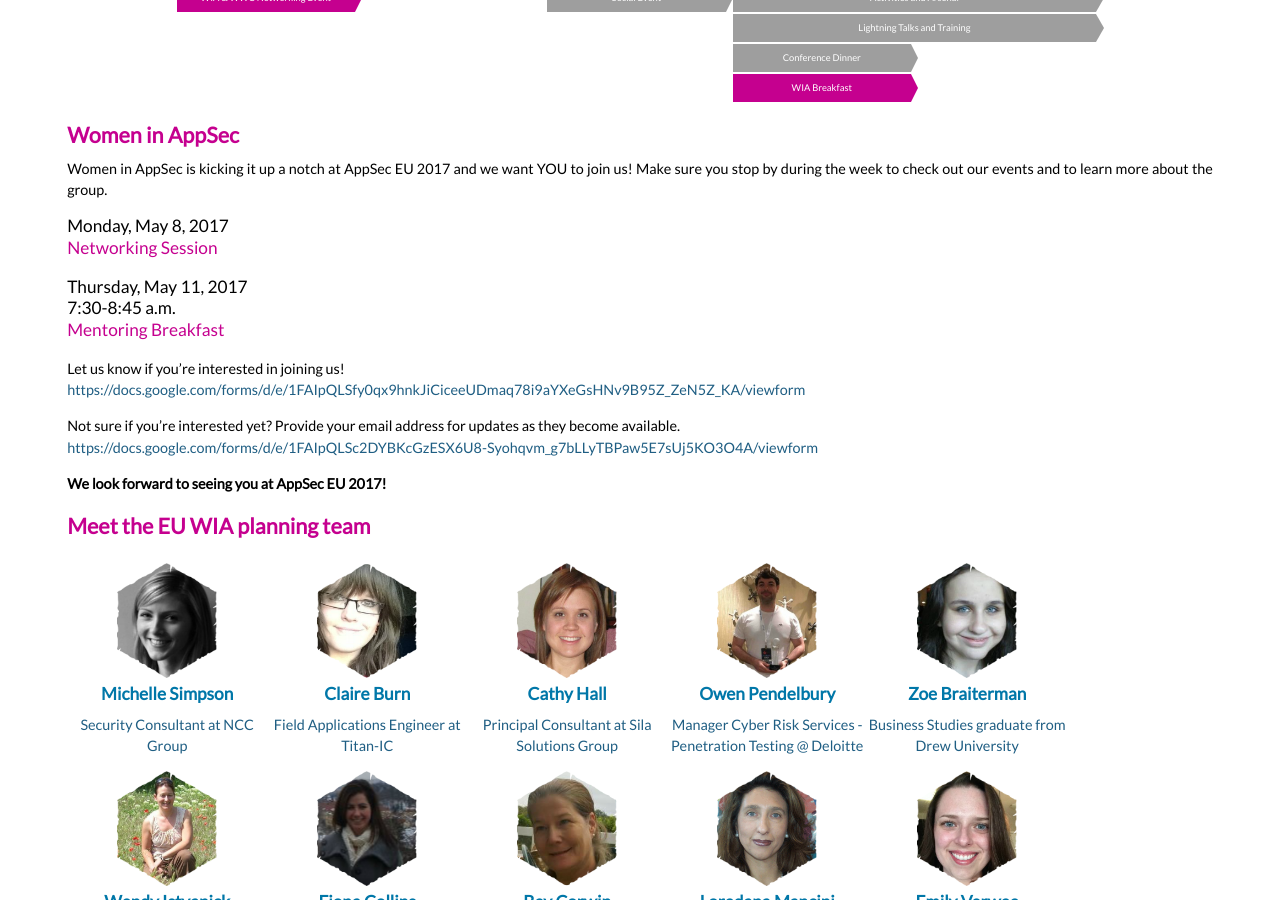
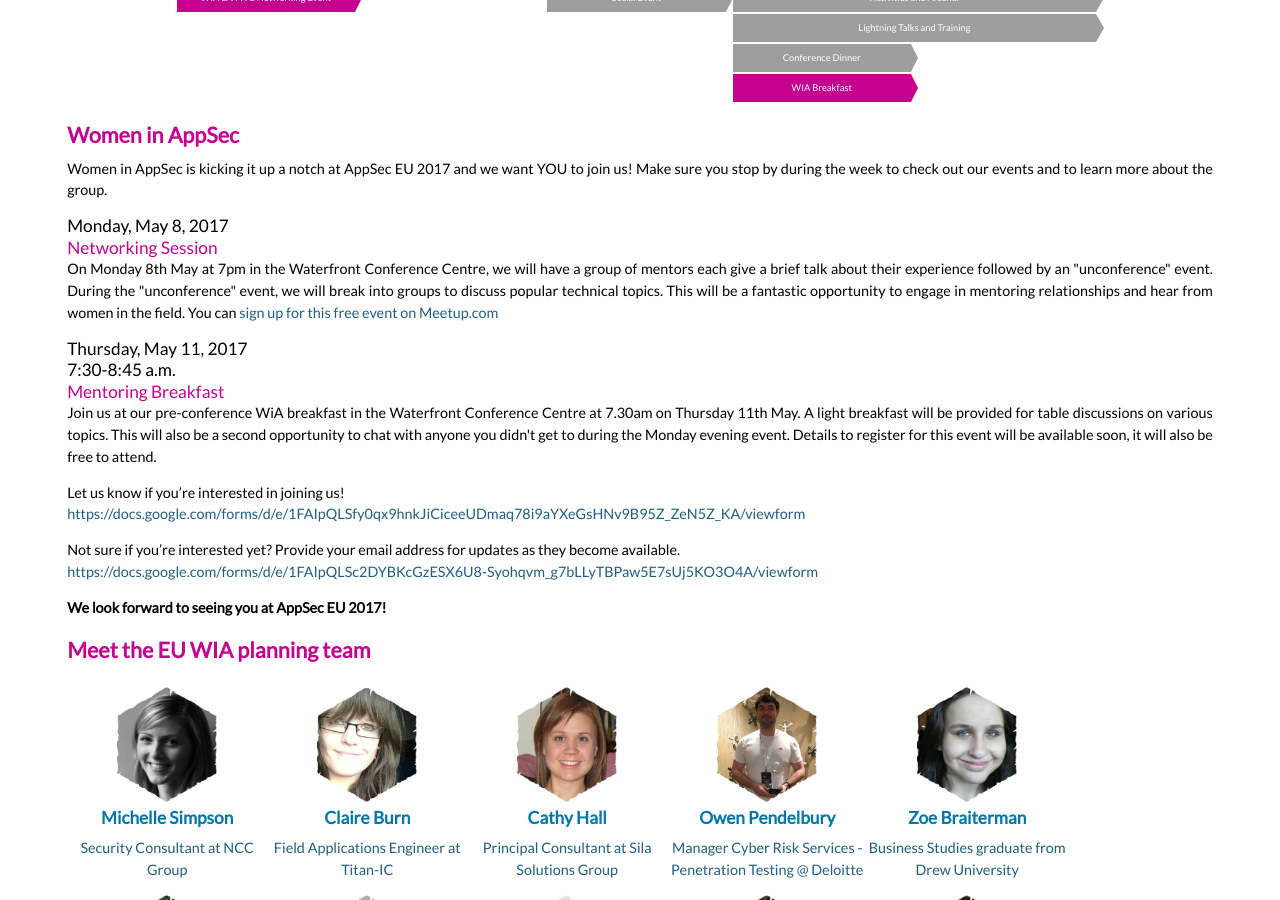
Before and after one commit to OWASP/AppSecEurope2017, a Jekyll site: the page built from program/women-in-appsec.md, in a window 1280 px wide and 900 px high, scrolled down 821 px. Built offline with Jekyll 4.4.1, drawn with Linux system fonts in a browser that asks for light colours.

Commit message:
Update for WiA

```diff
--- a/program/women-in-appsec.md
+++ b/program/women-in-appsec.md
@@ -26,15 +26,18 @@
 
 Women in AppSec is kicking it up a notch at AppSec EU 2017 and we want YOU to join us! Make sure you stop by during the week to check out our events and to learn more about the group.
 
-<p style="font-size: 120%">
+<p><div style="font-size: 120%">
 Monday, May 8, 2017<br>
-<span style="color: #c5008f">Networking Session</span>
+<span style="color: #c5008f">Networking Session</span></div>
+On Monday 8th May at 7pm in the Waterfront Conference Centre, we will have a group of mentors each give a brief talk about their experience followed by an "unconference" event. During the "unconference" event, we will break into groups to discuss popular technical topics. This will be a fantastic opportunity to engage in mentoring relationships and hear from women in the field.
+You can <a href="https://www.meetup.com/OWASP-Belfast/events/238434511/">sign up for this free event on Meetup.com</a>
 </p>
 
-<p style="font-size: 120%">
+<p><div style="font-size: 120%">
 Thursday, May 11, 2017<br>
 7:30-8:45 a.m.<br>
-<span style="color: #c5008f">Mentoring Breakfast</span>
+<span style="color: #c5008f">Mentoring Breakfast</span></div>
+Join us at our pre-conference WiA breakfast in the Waterfront Conference Centre at 7.30am on Thursday 11th May. A light breakfast will be provided for table discussions on various topics. This will also be a second opportunity to chat with anyone you didn't get to during the Monday evening event. Details to register for this event will be available soon, it will also be free to attend.
 </p>
 
 
```
